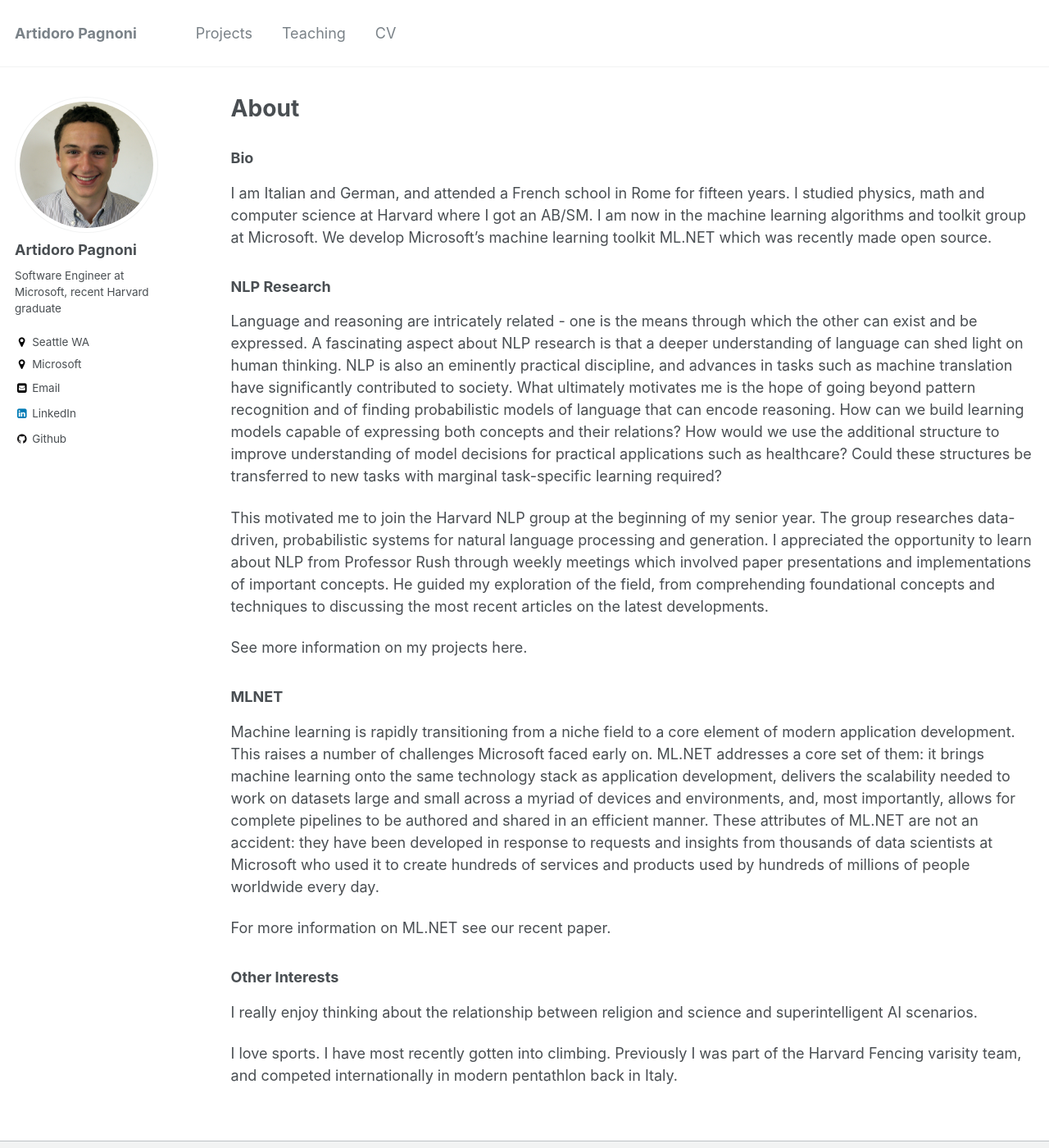
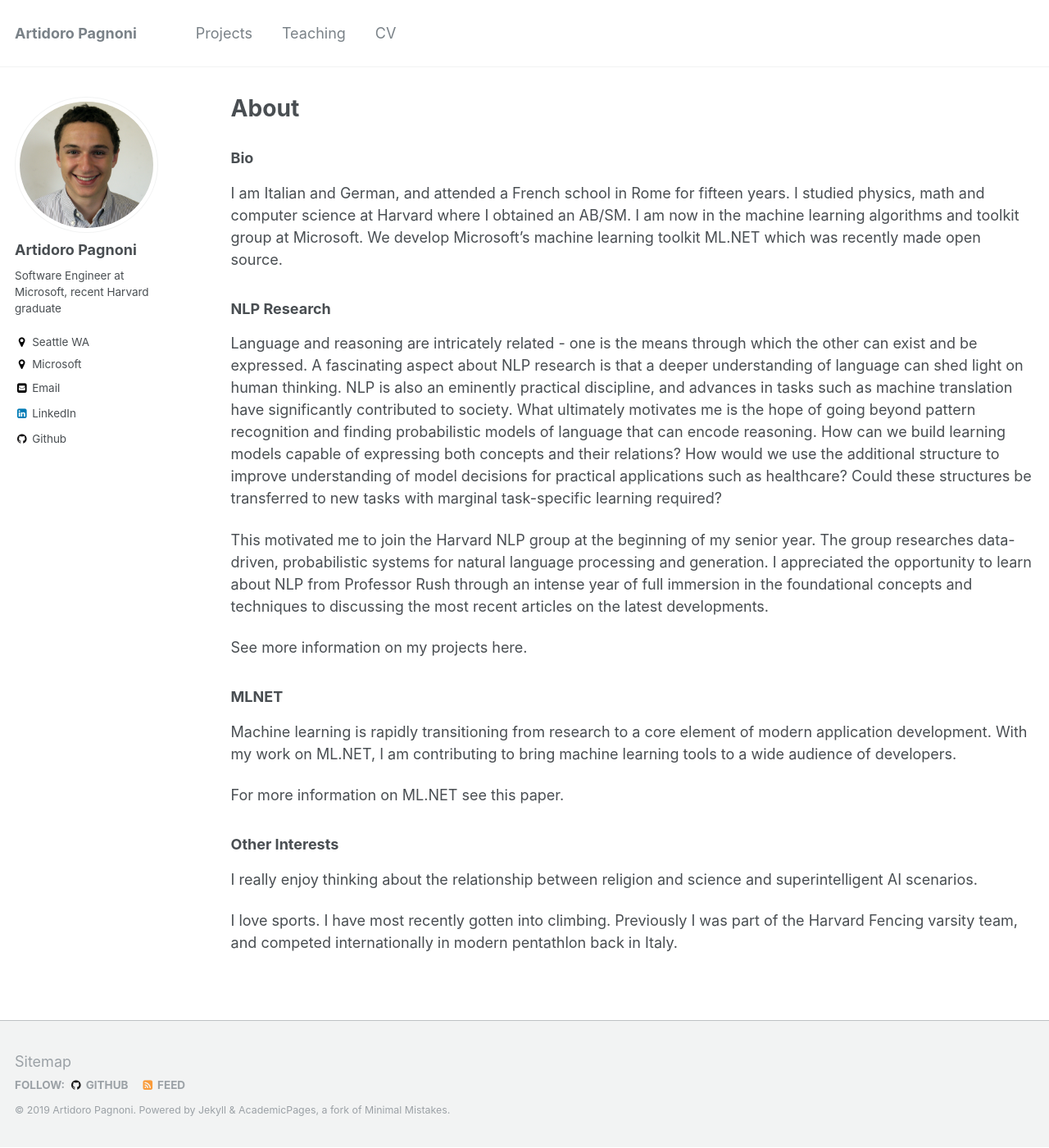
Before and after one commit to artidoro/artidoro.github.io, a Jekyll site: the page built from _pages/about.md, in a window 1280 px wide and 1400 px high. Shown: the whole window at 82% size. Built offline with Jekyll 4.4.1, drawn with Linux system fonts in a browser that asks for light colours.

Commit message:
corrections

```diff
--- a/_pages/about.md
+++ b/_pages/about.md
@@ -10,21 +10,21 @@
 ---
 
 ### Bio
-I am Italian and German, and attended a French school in Rome for fifteen years. I studied physics, math and computer science at Harvard where I got an AB/SM. I am now in the machine learning algorithms and toolkit group at Microsoft. We develop Microsoft's machine learning toolkit [ML.NET](https://github.com/dotnet/machinelearning) which was recently made open source.
+I am Italian and German, and attended a French school in Rome for fifteen years. I studied physics, math and computer science at Harvard where I obtained an AB/SM. I am now in the machine learning algorithms and toolkit group at Microsoft. We develop Microsoft's machine learning toolkit [ML.NET](https://github.com/dotnet/machinelearning) which was recently made open source.
 
 ### NLP Research
-Language and reasoning are intricately related - one is the means through which the other can exist and be expressed. A fascinating aspect about NLP research is that a deeper understanding of language can shed light on human thinking. NLP is also an eminently practical discipline, and advances in tasks such as machine translation have significantly contributed to society. What ultimately motivates me is the hope of going beyond pattern recognition and of finding probabilistic models of language that can encode reasoning. How can we build learning models capable of expressing both concepts and their relations? How would we use the additional structure to improve understanding of model decisions for practical applications such as healthcare? Could these structures be transferred to new tasks with marginal task-specific learning required?
+Language and reasoning are intricately related - one is the means through which the other can exist and be expressed. A fascinating aspect about NLP research is that a deeper understanding of language can shed light on human thinking. NLP is also an eminently practical discipline, and advances in tasks such as machine translation have significantly contributed to society. What ultimately motivates me is the hope of going beyond pattern recognition and finding probabilistic models of language that can encode reasoning. How can we build learning models capable of expressing both concepts and their relations? How would we use the additional structure to improve understanding of model decisions for practical applications such as healthcare? Could these structures be transferred to new tasks with marginal task-specific learning required?
 
-This motivated me to join the [Harvard NLP group](http://nlp.seas.harvard.edu/) at the beginning of my senior year. The group researches data-driven, probabilistic systems for natural language processing and generation. I appreciated the opportunity to learn about NLP from Professor Rush through weekly meetings which involved paper presentations and implementations of important concepts. He guided my exploration of the field, from comprehending foundational concepts and techniques to discussing the most recent articles on the latest developments.
+This motivated me to join the [Harvard NLP group](http://nlp.seas.harvard.edu/) at the beginning of my senior year. The group researches data-driven, probabilistic systems for natural language processing and generation. I appreciated the opportunity to learn about NLP from Professor Rush through an intense year of full immersion in the foundational concepts and techniques to discussing the most recent articles on the latest developments.
 
 See more information on my projects [here](https://artidoro.github.io/projects).
 
 ### MLNET
-Machine learning is rapidly transitioning from a niche field to a core element of modern application development. This raises a number of challenges Microsoft faced early on. ML<span></span>.NET addresses a core set of them: it brings machine learning onto the same technology stack as application development, delivers the scalability needed to work on datasets large and small across a myriad of devices and environments, and, most importantly, allows for complete pipelines to be authored and shared in an efficient manner. These attributes of ML<span></span>.NET are not an accident: they have been developed in response to requests and insights from thousands of data scientists at Microsoft who used it to create hundreds of services and products used by hundreds of millions of people worldwide every day.
+Machine learning is rapidly transitioning from research to a core element of modern application development. With my work on ML.NET, I am contributing to bring machine learning tools to a wide audience of developers.
 
-For more information on ML<span></span>.NET see [our recent paper](https://artidoro.github.io/ML_NET_MLSYS.pdf).
+For more information on ML<span></span>.NET see [this paper](https://artidoro.github.io/files/ML_NET_MLSYS.pdf).
 
 ### Other Interests
 I really enjoy thinking about the relationship between religion and science and superintelligent AI scenarios.
 
-I love sports. I have most recently gotten into climbing. Previously I was part of the Harvard Fencing varisity team, and competed internationally in modern pentathlon back in Italy.
+I love sports. I have most recently gotten into climbing. Previously I was part of the Harvard Fencing varsity team, and competed internationally in modern pentathlon back in Italy.
```
Also changed, not shown: _pages/projects.md (+1 -1 lines), _pages/teaching.md (+2 -0 lines).
